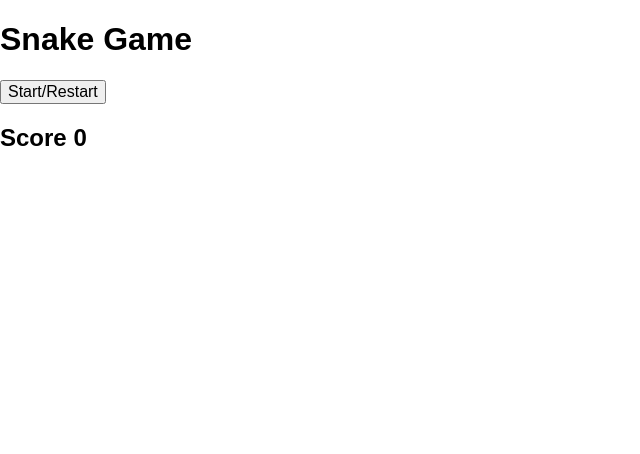
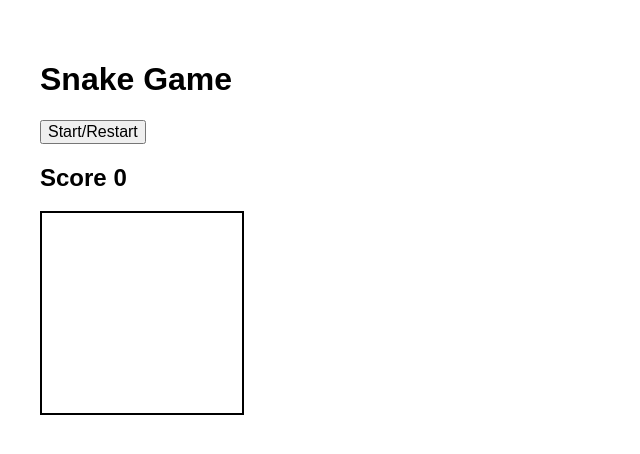
Before and after one commit to leopoldkwok/snake-game, a website built with webpack: page index.html in a window 1280 px wide. Shown: the whole page, without its empty margins (0-640 px from the left). Built offline with nearby package versions, Linux system fonts and the light colour scheme.

Commit message:
Adding CSS to the Snake Game

```diff
--- a/index.css
+++ b/index.css
@@ -1,4 +1,16 @@
-html, body {
-    margin: 0;
-    padding: 0;
+html,
+body {
+  margin: 10px;
+  padding: 10px;
 }
+
+.grid {
+  width: 200px;
+  height: 200px;
+  border: 2px solid black;
+}
+
+.grid div {
+  width: 20px;
+  height: 20px;
+}
```
